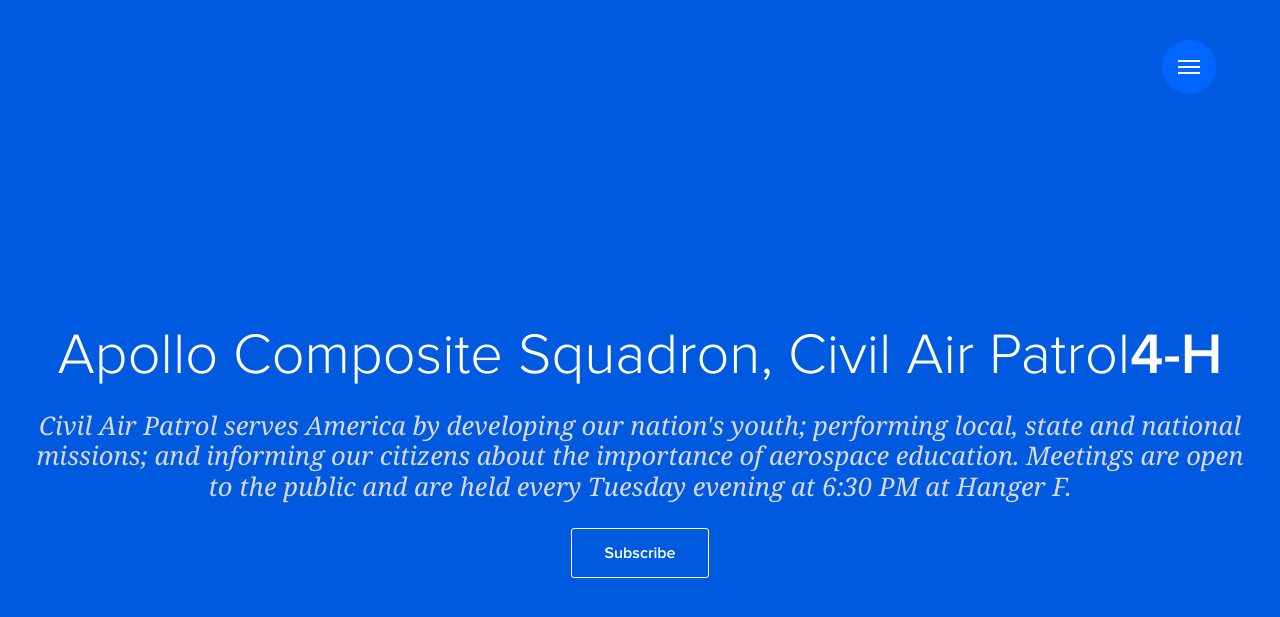
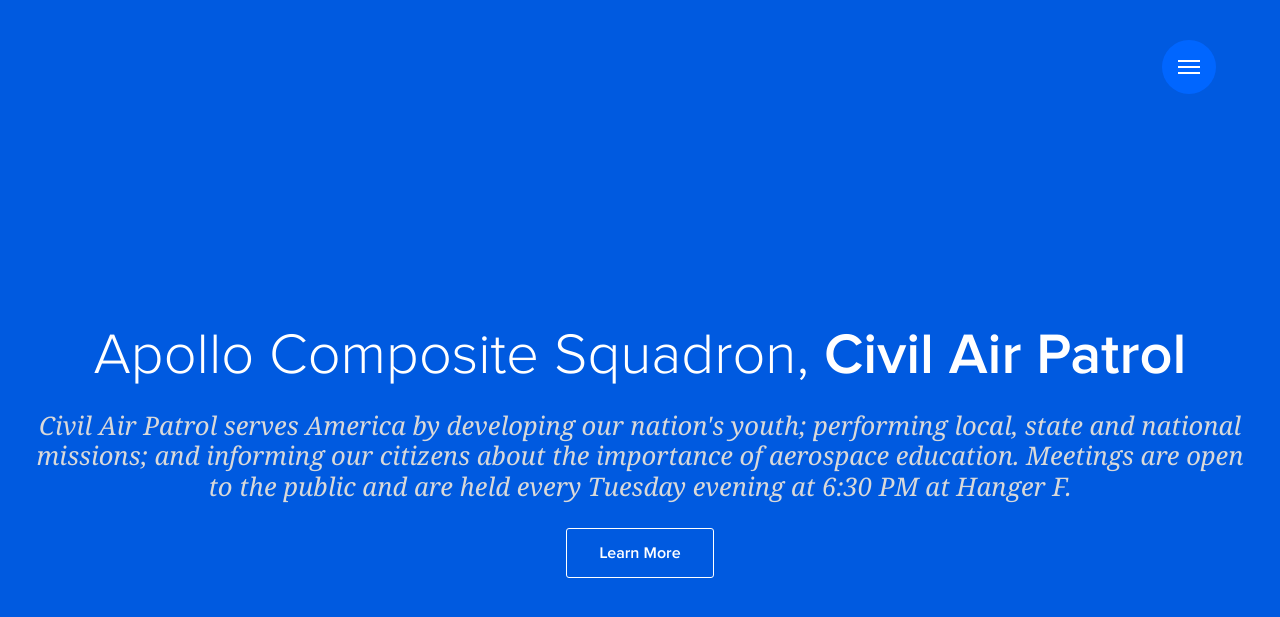
Before and after one commit to ppmanforthewin/cap, a Jekyll site: the page built from index.html, in a window 1280 px wide. Shown: the top 617 px of the page. Built offline with Jekyll 4.4.1, drawn with Linux system fonts in a browser that asks for light colours.

Commit message:
Update index.html

```diff
--- a/index.html
+++ b/index.html
@@ -8,11 +8,11 @@
 
   <div class="intro-in">
 
-    <h1 class="intro-title">Apollo Composite Squadron, Civil Air Patrol<strong>4-H</strong></h1>
+    <h1 class="intro-title">Apollo Composite Squadron, <strong>Civil Air Patrol</strong></h1>
     <h2 class="intro-subtitle">Civil Air Patrol serves America by developing our nation's youth; performing local, state and national missions; and informing our citizens about the importance of aerospace education. Meetings are open to the public and are held every Tuesday evening at 6:30 PM at Hanger F.</h2>
 
     <nav class="intro-actions">
-      <a href="http://eepurl.com/bDkJ4r" class="button button-ghost" role="button">Subscribe</a>
+      <a href="/about" class="button button-ghost" role="button">Learn More</a>
     </nav>
 
   </div>
```
